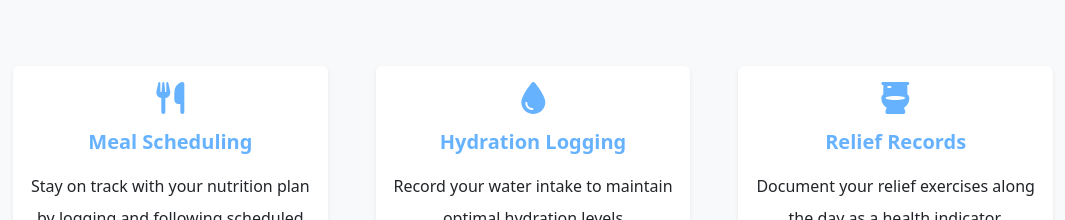
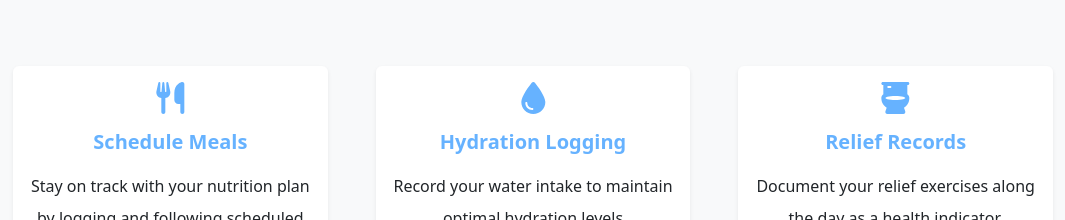
Before and after one commit to makkahwi/heal-tracker, a React (Create React App) app: page / in a window 1280 px wide. Shown: the part 860-1080 px from the top of the page, without its empty margins (107-1172 px from the left). Built offline with nearby package versions, Linux system fonts and the light colour scheme.

Commit message:
Minor Code Update

```diff
--- a/src/Views/Public/Landing/index.tsx
+++ b/src/Views/Public/Landing/index.tsx
@@ -31,14 +31,14 @@ const LandingPage = () => {
 
   const currentFeatures = [
     {
-      title: t("Landing.MealScheduling.Title"),
+      title: t("Services.Diet.Schedule.ScheduleMeals"),
       icon: faUtensils,
-      desc: t("Landing.MealScheduling.Desc"),
+      desc: t("Services.Diet.Schedule.Desc"),
     },
     {
-      title: t("Landing.HydrationLogging.Title"),
+      title: t("Services.Diet.Watering.Title"),
       icon: faTint,
-      desc: t("Landing.HydrationLogging.Desc"),
+      desc: t("Services.Diet.Watering.Desc"),
     },
     {
       title: t("Services.Relief.Relief"),
@@ -46,24 +46,24 @@ const LandingPage = () => {
       desc: t("Services.Relief.Desc"),
     },
     {
-      title: t("Landing.ExerciseTracking.Title"),
+      title: t("Services.Sports.Title"),
       icon: faDumbbell,
-      desc: t("Landing.ExerciseTracking.Desc"),
+      desc: t("Services.Sports.Desc"),
     },
     {
-      title: t("Landing.MedicationFollowUp.Title"),
+      title: t("Services.Medicine.Title"),
       icon: faPills,
-      desc: t("Landing.MedicationFollowUp.Desc"),
+      desc: t("Services.Medicine.Desc"),
     },
     {
-      title: t("Landing.SleepCycleMonitoring.Title"),
+      title: t("Services.SleepCycles.Title"),
       icon: faBed,
-      desc: t("Landing.SleepCycleMonitoring.Desc"),
+      desc: t("Services.SleepCycles.Desc"),
     },
     {
-      title: t("Landing.WeightTracking.Title"),
+      title: t("Services.WeightReadings.Title"),
       icon: faWeight,
-      desc: t("Landing.WeightTracking.Desc"),
+      desc: t("Services.WeightReadings.Desc"),
     },
     {
       icon: faShield,
--- a/src/assets/locales/en/translation.json
+++ b/src/assets/locales/en/translation.json
@@ -72,10 +72,6 @@
       "Content": "Health Empowerment and Lifestyle is developed by me Suhaib Ahmad, a passionate about improving health through technology This project is open-source, and I am excited to welcome contributions from developers, designers, and wellness enthusiasts around the world",
       "Title": "Meet the Developer"
     },
-    "ExerciseTracking": {
-      "Desc": "Log your physical activities, including sports, workouts, and walks",
-      "Title": "Exercise Tracking"
-    },
     "Firebase": "Firebase",
     "Future": {
       "Content": "Health Empowerment and Lifestyle is growing, and we have big plans to make it even more powerful and user-friendly. With your support, we aim to add new features, improve accessibility, and build a community around wellness. This is part of what we have in mind to develop for future expansions.",
@@ -86,21 +82,9 @@
       "Title": "Goal Setting"
     },
     "Health Empowerment and Lifestyle is built with a modern technology stack, designed to provide a smooth and secure experience": "Health Empowerment and Lifestyle is built with a modern technology stack, designed to provide a smooth and secure experience",
-    "HydrationLogging": {
-      "Desc": "Record your water intake to maintain optimal hydration levels",
-      "Title": "Hydration Logging"
-    },
     "Localization": {
       "Desc": "Support for multiple languages, including Arabic",
       "Title": "Localization"
-    },
-    "MealScheduling": {
-      "Desc": "Stay on track with your nutrition plan by logging and following scheduled meals",
-      "Title": "Meal Scheduling"
-    },
-    "MedicationFollowUp": {
-      "Desc": "Never miss a dose by keeping track of your medications and supplements",
-      "Title": "Medication Follow-Up"
     },
     "MobileApp": {
       "Desc": "A dedicated app for tracking health on the go",
@@ -132,10 +116,6 @@
       "Desc": "Notifications for meals, workouts, medications, and more",
       "Title": "Set Reminders"
     },
-    "SleepCycleMonitoring": {
-      "Desc": "Monitor and improve your sleep patterns for better rest and recovery",
-      "Title": "Sleep Cycle Monitoring"
-    },
     "StartUsing": {
       "Content": "Health Empowerment and Lifestyle is already deployed and ready to use, so you can simply sign up through the link above and start using it today!",
       "Title": "Start Using HEAL"
@@ -149,10 +129,6 @@
       "Title": "Technical Support"
     },
     "Technology Stack": "Technology Stack",
-    "WeightTracking": {
-      "Desc": "Log and monitor your weight, with support for inBody scale or any detailed-reading providers",
-      "Title": "Weight Tracking"
-    },
     "Welcome": "Welcome to Health Empowerment and Lifestyle (HEAL)",
     "WhatIs": {
       "Content": "Health Empowerment and Lifestyle (HEAL) is a comprehensive web app designed to help individuals track their health-related activities and stay consistent with their wellness goals. From daily routines like diet and hydration to broader metrics like sleep and weight tracking, HEAL makes it simple to log, monitor, and analyze your progress.",
@@ -270,6 +246,7 @@
       },
       "Schedule": {
         "Alternatives": "Alternatives",
+        "Desc": "Stay on track with your nutrition plan by logging and following scheduled meals",
         "DietSchedules": "Diet Schedules",
         "Element": "Element",
         "GivingDate": "Giving Date",
@@ -288,8 +265,10 @@
         "Unit": "Unit"
       },
       "Watering": {
+        "Desc": "Record your water intake to maintain optimal hydration levels",
         "Quantity": "Quantity 'In Cup(s)'",
         "Time": "Time",
+        "Title": "Hydration Logging",
         "Watering": "Watering"
       }
     },
@@ -357,6 +336,7 @@
       "ConsumptionFrequency": "Consumption Frequency",
       "Daily": "Daily",
       "Date": "Date",
+      "Desc": "Never miss a dose by keeping track of your medications and supplements",
       "Dose": "Specifics (Dose)",
       "Duration": "Duration (Frequency Total Occurrences)",
       "Medicine": "Medicine",
@@ -365,6 +345,7 @@
       "OccurrenceQuantity": "Per Frequency Occurrence Quantity",
       "Quantity": "Quantity",
       "Time": "Time",
+      "Title": "Medication Follow-Up",
       "Weekly": "Weekly"
     },
     "Relief": {
@@ -378,13 +359,16 @@
       "Type": "Type"
     },
     "SleepCycles": {
+      "Desc": "Monitor and improve your sleep patterns for better rest and recovery",
       "EndTime": "End Time",
       "Notes": "Notes",
       "SleepCycles": "Sleep Cycles",
-      "StartTime": "Start Time"
+      "StartTime": "Start Time",
+      "Title": "Sleep Cycle Monitoring"
     },
     "Sports": {
       "Date": "Date",
+      "Desc": "Log your physical activities, including sports, workouts, and walks",
       "EndTime": "End Time",
       "Jogging": "Jogging",
       "Measure (Walked Distance, Swimming Time, etc)": "Measure (Walked Distance, Swimming Time, ...etc)",
@@ -394,11 +378,13 @@
       "SportSessions": "Sport Sessions",
       "StartTime": "Start Time",
       "Swimming": "Swimming",
+      "Title": "Exercise Tracking",
       "Walking": "Walking"
     },
     "WeightReadings": {
       "Actions": "Actions",
       "Date": "Date",
+      "Desc": "Log and monitor your weight, with support for inBody scale or any detailed-reading providers",
       "FatWeight": "Fat Weight",
       "FatWeightMaxTarget": "Fat Weight Max Target",
       "FatWeightMinTarget": "Fat Weight Min Target",
@@ -409,6 +395,7 @@
       "MusclesReading": "Muscles Reading",
       "NumberOfWeightReading": "Total Number of Weight Readings (Nutritionist Weekly Visits)",
       "Targets": "Targets",
+      "Title": "Weight Tracking",
       "WaistFat": "Waist Fat",
       "WaistFat Reading": "Waist Fat Reading",
       "WaistFatMaxTarget": "Waist Fat Max Target",
```
Also changed, not shown: src/assets/locales/ar/translation.json (+12 -25 lines).
